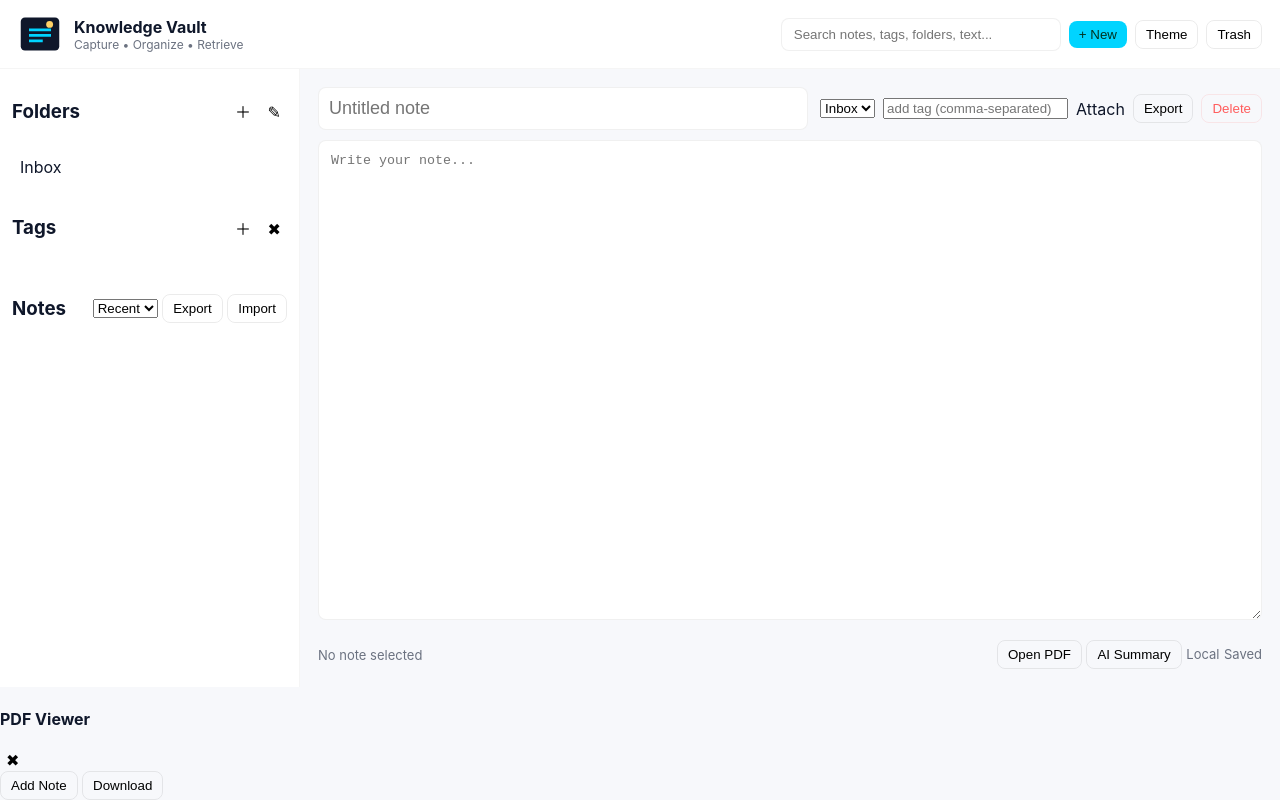
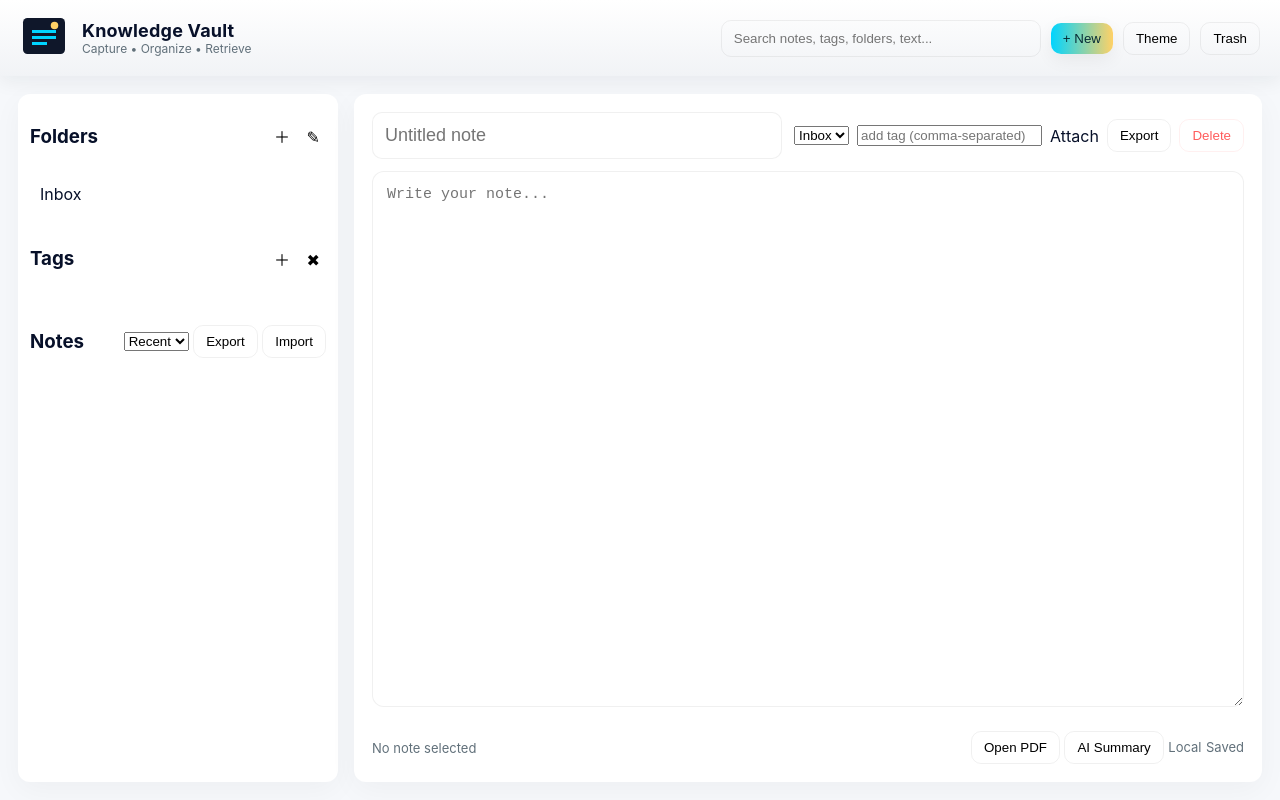
Before and after one commit to xmanflo/xmanflo.github.io, a plain HTML site: page index.html in a window 1280 px wide. Drawn offline with Linux system fonts and the light colour scheme.

Commit message:
Refactor CSS for modern theme and responsiveness

```diff
--- a/style.css
+++ b/style.css
@@ -1,64 +1,72 @@
-/* Simple modern styling */
+/* Modern theme + responsive layout */
 :root{
-  --bg:#f7f8fb; --panel:#ffffff; --muted:#6b7280; --accent:#00d4ff; --accent2:#ffd166; --text:#0f172a;
+  --bg:#f6f8fb; --panel:#ffffff; --muted:#61707a; --accent:#00d4ff; --accent2:#ffd166; --text:#071029;
+  --glass: rgba(255,255,255,0.6);
 }
-body.dark{--bg:#071029; --panel:#0b1220; --muted:#9aa7b2; --accent:#00d4ff; --accent2:#ffd166; --text:#e6f0ff;}
+body.dark{ --bg:#041125; --panel:#071120; --muted:#9aa7b2; --text:#e6f0ff; --glass: rgba(255,255,255,0.02); }
+
 *{box-sizing:border-box}
 body{
-  margin:0; font-family:Inter, system-ui, -apple-system, "Segoe UI", Roboto, "Helvetica Neue", Arial;
-  background:var(--bg); color:var(--text); -webkit-font-smoothing:antialiased;
-  height:100vh; display:flex; flex-direction:column;
+  margin:0; font-family:Inter, ui-sans-serif, system-ui, -apple-system, "Segoe UI", Roboto, "Helvetica Neue", Arial;
+  background:var(--bg); color:var(--text); min-height:100vh; display:flex; flex-direction:column;
+  -webkit-font-smoothing:antialiased; -moz-osx-font-smoothing:grayscale;
 }
 
 /* Topbar */
 .topbar{
   display:flex; align-items:center; justify-content:space-between;
-  padding:12px 18px; background:var(--panel); gap:12px; border-bottom:1px solid rgba(0,0,0,0.04);
+  padding:14px 20px; gap:12px; background:linear-gradient(180deg, var(--panel), rgba(0,0,0,0.02));
+  box-shadow:0 6px 18px rgba(14,30,37,0.06);
 }
-.brand{display:flex; align-items:center; gap:12px}
-.logo{width:44px; height:44px}
-.title h1{margin:0; font-size:16px}
+.brand{display:flex; align-items:center; gap:14px}
+.logo{width:48px; height:48px; transform:translateY(-2px)}
+.title h1{margin:0; font-size:18px; letter-spacing:0.2px}
 .title small{display:block; color:var(--muted); font-size:12px}
-.top-actions{display:flex; gap:8px; align-items:center}
-.top-search{padding:8px 12px; border-radius:8px; border:1px solid rgba(0,0,0,0.06); min-width:280px}
-.btn{background:transparent;border:1px solid rgba(0,0,0,0.08); padding:6px 10px;border-radius:8px; cursor:pointer}
-.btn.primary{background:var(--accent); color:#032; border:none}
-.btn.danger{background:transparent; color:#ff5c5c; border-color:rgba(255,0,0,0.08)}
+.top-actions{display:flex; gap:10px; align-items:center}
+.top-search{padding:10px 12px; border-radius:10px; border:1px solid rgba(0,0,0,0.06); min-width:320px; background:transparent}
+.btn{background:transparent;border:1px solid rgba(0,0,0,0.06); padding:8px 12px;border-radius:10px; cursor:pointer}
+.btn.primary{background:linear-gradient(90deg,var(--accent),var(--accent2)); color:#072b36; border:none; box-shadow:0 6px 18px rgba(0,0,0,0.06)}
+.btn.danger{background:transparent; color:#ff5c5c; border-color:rgba(255,0,0,0.06)}
 
-/* App layout */
-.app{display:flex; flex:1; height:calc(100vh - 72px)}
-.sidebar{width:300px; padding:12px; background:var(--panel); border-right:1px solid rgba(0,0,0,0.04); overflow:auto}
-.panel{margin-bottom:12px}
+/* Layout */
+.app{display:flex; flex:1; gap:16px; padding:18px; align-items:stretch}
+.sidebar{width:320px; padding:12px; background:var(--panel); border-radius:12px; box-shadow:0 8px 30px rgba(2,6,23,0.04); overflow:auto}
+.editor{flex:1; display:flex; flex-direction:column; gap:12px; padding:18px; background:var(--panel); border-radius:12px; box-shadow:0 8px 30px rgba(2,6,23,0.04)}
+
+.panel{margin-bottom:14px}
 .panel-head{display:flex; align-items:center; justify-content:space-between; margin-bottom:8px}
 .list{list-style:none; padding:0; margin:0}
-.list li{padding:8px; border-radius:8px; cursor:pointer; display:flex; align-items:center; justify-content:space-between}
-.list li:hover{background:rgba(0,0,0,0.02)}
-.list li.active{background:linear-gradient(90deg, rgba(0,212,255,0.08), rgba(255,209,102,0.06)); border-left:3px solid var(--accent)}
-.notes-list{max-height:40vh; overflow:auto}
+.list li{padding:10px;border-radius:10px;cursor:pointer; display:flex; gap:10px; align-items:center; justify-content:space-between}
+.list li:hover{background:linear-gradient(90deg, rgba(0,212,255,0.03), rgba(255,209,102,0.02));}
+.list li.active{background:linear-gradient(90deg, rgba(0,212,255,0.08), rgba(255,209,102,0.06)); border-left:4px solid var(--accent);}
 
-/* Tag cloud */
-.tag-cloud{display:flex; gap:6px; flex-wrap:wrap}
-.tag{padding:6px 8px; border-radius:999px; background:rgba(0,0,0,0.04); font-size:12px; cursor:pointer}
-.tag:hover{opacity:0.85}
+.tag-cloud{display:flex; gap:8px; flex-wrap:wrap}
+.tag{padding:6px 10px; border-radius:999px; background:rgba(0,0,0,0.04); font-size:13px; cursor:pointer}
+.tag:hover{opacity:0.9}
 
 /* Editor */
-.editor{flex:1; padding:18px; display:flex; flex-direction:column; gap:10px}
 .editor-toolbar{display:flex; gap:12px; align-items:center}
-.note-title{flex:1; padding:10px; font-size:18px; border-radius:8px; border:1px solid rgba(0,0,0,0.06)}
+.note-title{flex:1; padding:12px; font-size:18px; border-radius:10px; border:1px solid rgba(0,0,0,0.06)}
 .editor-actions{display:flex; gap:8px; align-items:center}
 .file-btn{position:relative; overflow:hidden; display:inline-block}
 .file-btn input[type=file]{position:absolute; left:0; top:0; opacity:0; width:100%; height:100%; cursor:pointer}
-.note-body{flex:1; padding:12px; border-radius:8px; border:1px solid rgba(0,0,0,0.06); resize:vertical; min-height:240px}
+.note-body{flex:1; padding:14px; border-radius:12px; border:1px solid rgba(0,0,0,0.06); resize:vertical; min-height:320px; font-size:15px}
 .file-preview{display:flex; gap:10px; flex-wrap:wrap}
-.file-preview img{max-width:120px; border-radius:8px; box-shadow:0 6px 18px rgba(0,0,0,0.06)}
+.file-preview img{max-width:140px; border-radius:10px; box-shadow:0 8px 24px rgba(2,6,23,0.06)}
 .meta{color:var(--muted); font-size:13px}
 .statusbar{display:flex; justify-content:space-between; align-items:center}
+
+/* modal for PDF */
+.modal{position:fixed; inset:0; display:none; align-items:center; justify-content:center; background:rgba(2,6,23,0.5); z-index:60}
+.modal[aria-hidden="false"]{display:flex}
+.modal-content{width:88%; max-width:1100px; background:var(--panel); border-radius:12px; padding:12px; box-shadow:0 30px 60px rgba(2,6,23,0.6)}
+.pdf-container{height:70vh; overflow:auto; background: #111; border-radius:6px; padding:10px}
 
 /* small icons */
 .icon-btn{background:transparent; border:none; font-size:16px; cursor:pointer}
 
-/* Responsive */
-@media (max-width:900px){
+/* responsive */
+@media (max-width:1000px){
   .sidebar{display:none}
-  .top-search{min-width:140px}
+  .top-search{min-width:160px}
 }
```
